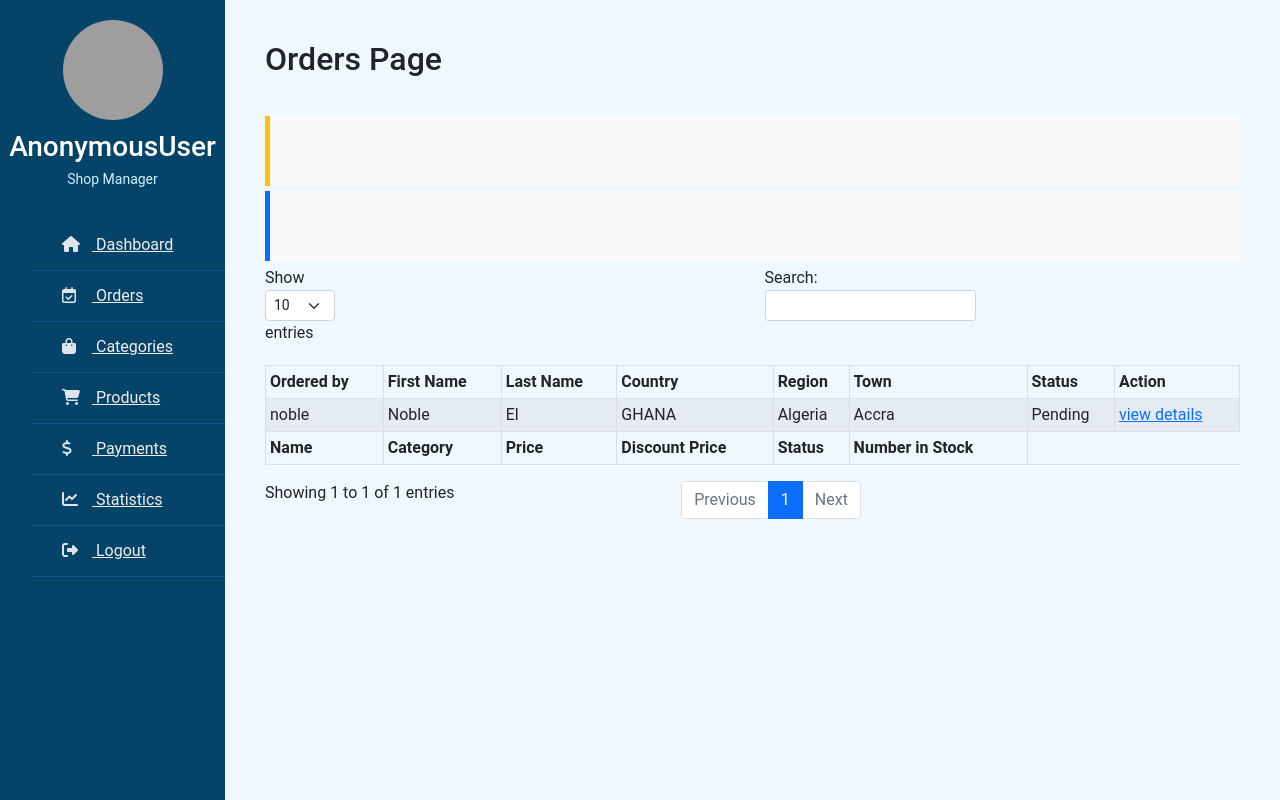
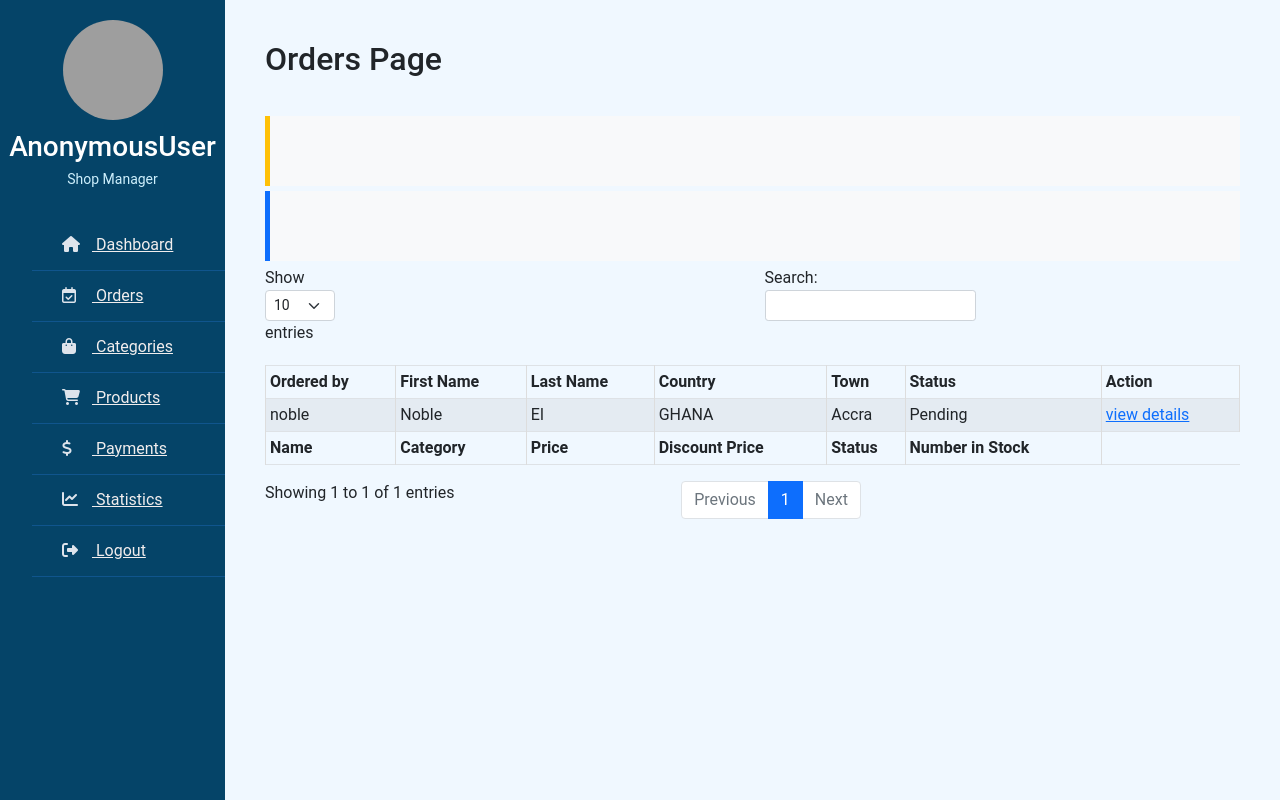
Before and after one commit to Edkofifi/grocery, a Django app: page /order/ in a window 1280 px wide. Run offline with Django 4.2, Linux system fonts and the light colour scheme; data comes from the database, SQL or seed files in the repository; parts of the project's set-up code (start-up, migrations or seed data) failed here and were passed over; some libraries are stand-ins or nearby versions; grey boxes are pictures that could not be loaded.

Commit message:
changes to base

```diff
--- a/templates/admin_dashboard/orderlist.html
+++ b/templates/admin_dashboard/orderlist.html
@@ -40,7 +40,6 @@
               <th class="th-sm">First Name</th>
               <th class="th-sm">Last Name</th>
               <th class="th-sm">Country</th>
-              <th class="th-sm">Region</th>
               <th class="th-sm">Town</th>
               <th class="th-sm">Status</th>
               <th class="th-sm">Action</th>
@@ -53,7 +52,6 @@
                 <td>{{order.first_name}}</td>
                 <td>{{order.last_name}}</td>
                 <td>{{order.country}}</td>
-                <td>{{order.region}}</td>
                 <td>{{order.town}}</td>
                 <td>{{order.status}}</td>
                 <td>
```
